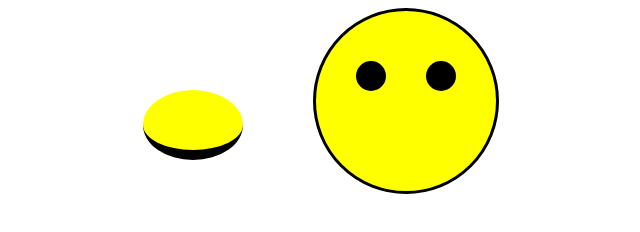
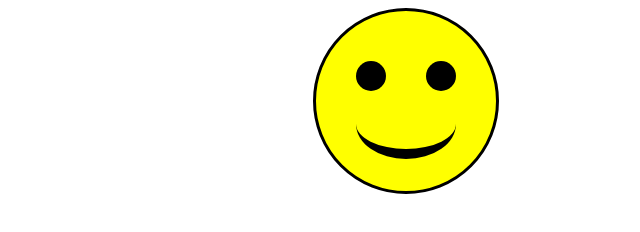
Before and after one commit to tommygaessler/2-div-smiley-face, a plain HTML site: page index.html in a window 1280 px wide. Shown: the whole page, without its empty margins (234-874 px from the left). Drawn offline with Linux system fonts and the light colour scheme.

Commit message:
fixed smile bug

```diff
--- a/css-smiley-face.css
+++ b/css-smiley-face.css
@@ -33,7 +33,7 @@ div.mouth {
   width: 40px;
   border-radius: 50%;
   border-bottom: 10px solid black;
-  position: absolute;
-  top: 90px;
-  left: 377px;
+  position: relative;
+  margin: auto;
+  bottom: 105px;
 }
```
